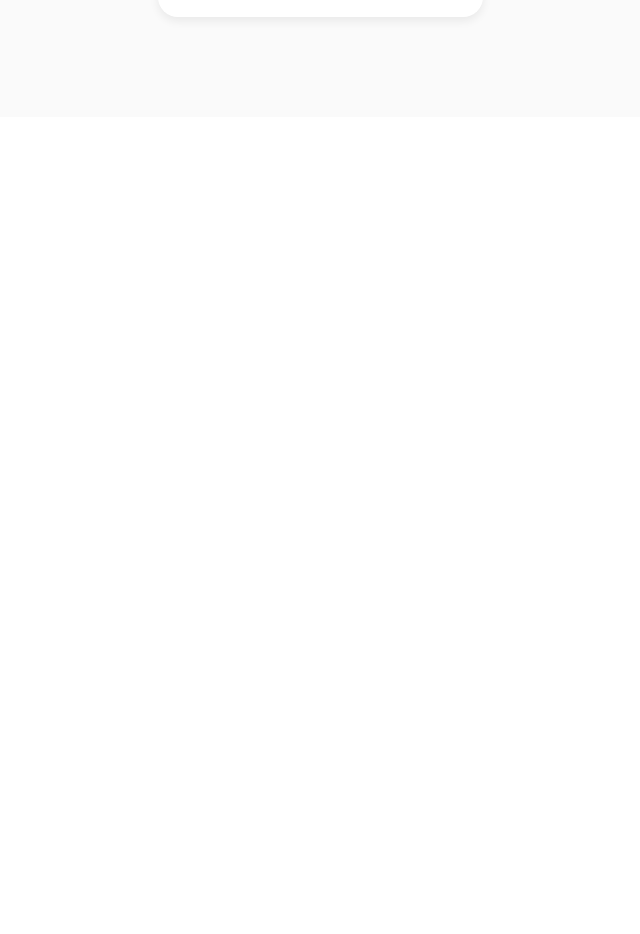
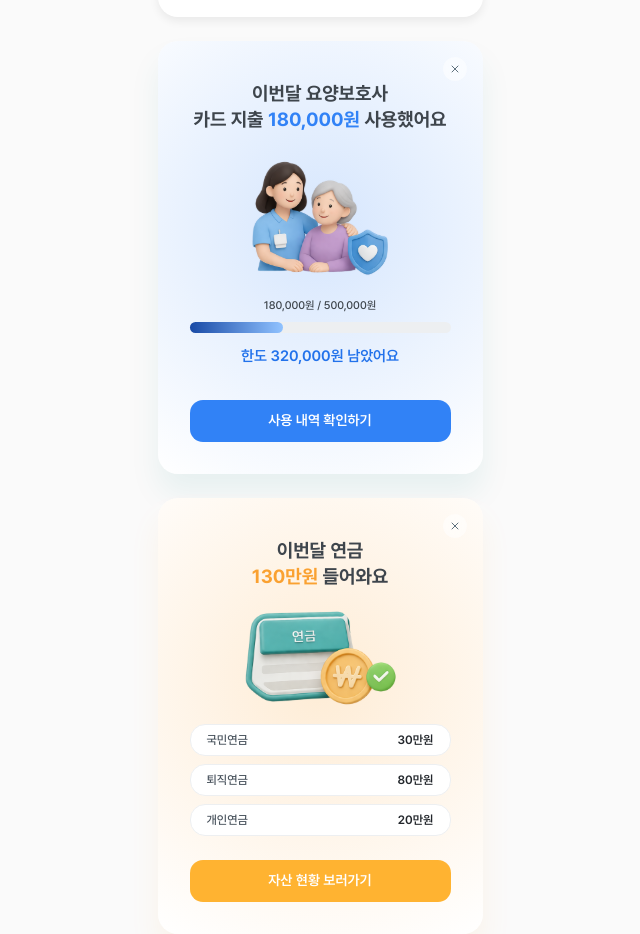
Before and after one commit to HanaroCare/hanaro-care-main, a Next.js app in the folder client/: page / in a window 1280 px wide. Shown: the part 1518-2452 px from the top of the page, without its empty margins (320-960 px from the left). Before the commit the page ends 1635 px from the top, so only its background shows below. Built offline with nearby package versions, Linux system fonts and the light colour scheme.

Commit message:
HN-17-feat/메인 페이지 컴포넌트 추가

```diff
--- a/client/app/asset/component/BannerCard.tsx
+++ b/client/app/asset/component/BannerCard.tsx
@@ -5,12 +5,12 @@ import { AnimatePresence, motion } from 'framer-motion';
 import { X } from 'lucide-react';
 import Image from 'next/image';
 import { type ReactNode, useState } from 'react';
+import { NotificationButton } from './NotificationButton';
 
 type BannerCardProps = {
   title: ReactNode;
   buttonText: string;
   imageSrc: string;
-  isClosable?: boolean;
   onClick?: () => void;
 };
 
@@ -18,7 +18,6 @@ export function BannerCard({
   title,
   buttonText,
   imageSrc,
-  isClosable = false,
   onClick,
 }: BannerCardProps) {
   const [isVisible, setIsVisible] = useState(true);
@@ -38,7 +37,6 @@ export function BannerCard({
           border: '1px solid rgba(7, 101, 101, 0.1)',
         }}
       >
-        {isClosable && (
         <button
           type="button"
           onClick={(e) => {
@@ -47,10 +45,8 @@ export function BannerCard({
           }}
           className="absolute top-4 right-4 z-50 flex size-6 items-center justify-center rounded-full bg-white/50 outline-none backdrop-blur-sm transition-colors hover:bg-white"
         >
-            <X size={9} className="text-hana-black-500" />
+          <X size={12} className="text-hana-black-500" />
         </button>
-        )}
-
         <div className="pointer-events-none absolute top-3.5 right-2.5 h-34.75 w-34">
           <div className="absolute inset-0 rounded-full bg-hana-green-500/10 blur-3xl" />
           <Image
@@ -62,20 +58,13 @@ export function BannerCard({
             aria-hidden="true"
           />
         </div>
-
         <div className="relative z-10 space-y-5">
           <h2 className="whitespace-pre-line font-bold text-[19px] text-hana-black-800 leading-[1.3] tracking-tight">
             {title}
           </h2>
-          <motion.button
-            type="button"
-            whileHover={{ scale: 1.02, backgroundColor: '#007575' }}
-            whileTap={{ scale: 0.98 }}
-            onClick={onClick}
-            className="flex h-10.25 w-full items-center justify-center rounded-[13px] bg-hana-green-700 font-semibold text-[14px] text-white shadow-[0_8px_16px_rgba(0,132,133,0.1)] transition-colors"
-          >
+          <NotificationButton variant="green" onClick={onClick}>
             {buttonText}
-          </motion.button>
+          </NotificationButton>
         </div>
       </motion.div>
     </AnimatePresence>
--- /dev/null
+++ b/client/app/asset/component/LivingExpenseCard.tsx
@@ -0,0 +1,47 @@
+'use client';
+
+import Image from 'next/image';
+import { NotificationButton } from './NotificationButton';
+import { NotificationCardWrapper } from './NotificationCardWrapper';
+
+type LivingExpenseCardProps = {
+  overAmount?: number;
+  onClick?: () => void;
+};
+
+export function LivingExpenseCard({
+  overAmount = 800000,
+  onClick,
+}: LivingExpenseCardProps) {
+  return (
+    <NotificationCardWrapper
+      gradientColor="#F04452"
+      shadowColor="rgba(240,68,82,0.08)"
+    >
+      <h2 className="whitespace-pre-line text-center font-bold text-[19px] text-hana-black-800 leading-[26px]">
+        이번달 생활비 예산보다{'\n'}
+        <span className="text-hana-red-500">
+          {(overAmount / 10000).toLocaleString()}만원
+        </span>
+        을 더 사용했어요
+      </h2>
+
+      <div className="mt-6 mb-4">
+        <Image
+          src="/images/asset/payment.svg"
+          alt=""
+          width={133}
+          height={133}
+          aria-hidden="true"
+          priority
+        />
+      </div>
+
+      <div className="mt-4 w-full">
+        <NotificationButton variant="red" onClick={onClick}>
+          자산 현황 보러가기
+        </NotificationButton>
+      </div>
+    </NotificationCardWrapper>
+  );
+}
--- /dev/null
+++ b/client/app/asset/component/MedicalBillCard.tsx
@@ -0,0 +1,77 @@
+'use client';
+
+import { motion } from 'framer-motion';
+import Image from 'next/image';
+import { NotificationButton } from './NotificationButton';
+import { NotificationCardWrapper } from './NotificationCardWrapper';
+
+type MedicalBillCardProps = {
+  usedAmount?: number;
+  totalLimit?: number;
+  onClick?: () => void;
+};
+
+export function MedicalBillCard({
+  usedAmount = 180000,
+  totalLimit = 500000,
+  onClick,
+}: MedicalBillCardProps) {
+  const remainingAmount = totalLimit - usedAmount;
+  const progressPercent = (usedAmount / totalLimit) * 100;
+
+  return (
+    <NotificationCardWrapper
+      gradientColor="#3182f6"
+      shadowColor="rgba(0,132,133,0.08)"
+    >
+      <h2 className="whitespace-pre-line text-center font-bold text-[19px] text-hana-black-800 leading-[26px]">
+        이번달 요양보호사{'\n'}카드 지출{' '}
+        <span className="text-hana-blue-500">
+          {usedAmount.toLocaleString()}원
+        </span>{' '}
+        사용했어요
+      </h2>
+
+      <div className="mt-6 mb-4">
+        <Image
+          src="/images/asset/care-giver-payment.svg"
+          alt=""
+          width={153}
+          height={125}
+          aria-hidden="true"
+          priority
+        />
+      </div>
+
+      <div className="w-full space-y-2">
+        <div className="flex justify-center">
+          <span className="font-medium text-[11px] text-hana-black-800">
+            {usedAmount.toLocaleString()}원 / {totalLimit.toLocaleString()}원
+          </span>
+        </div>
+        <div className="h-[11px] w-full rounded-full bg-hana-silver-100">
+          <motion.div
+            initial={{ width: 0 }}
+            animate={{ width: `${progressPercent}%` }}
+            transition={{ duration: 1, ease: 'easeOut' }}
+            className="h-full rounded-full"
+            style={{
+              background: 'linear-gradient(90deg, #194AA6 0%, #90C2FF 100%)',
+            }}
+          />
+        </div>
+        <div className="flex justify-center pt-1">
+          <span className="font-semibold text-[15px] text-hana-blue-600">
+            한도 {remainingAmount.toLocaleString()}원 남았어요
+          </span>
+        </div>
+      </div>
+
+      <div className="mt-8 w-full">
+        <NotificationButton variant="blue" onClick={onClick}>
+          사용 내역 확인하기
+        </NotificationButton>
+      </div>
+    </NotificationCardWrapper>
+  );
+}
--- /dev/null
+++ b/client/app/asset/component/NotificationButton.tsx
@@ -0,0 +1,47 @@
+'use client';
+
+type ButtonVariant = 'blue' | 'green' | 'yellow' | 'red';
+
+type NotificationButtonProps = {
+  onClick?: () => void;
+  children: React.ReactNode;
+  variant: ButtonVariant;
+};
+
+const BUTTON_STYLES: Record<ButtonVariant, { base: string; shadow: string }> = {
+  blue: {
+    base: 'bg-hana-blue-500 hover:bg-hana-blue-600',
+    shadow: '0_10px_4px_rgba(144,194,255,0.33)',
+  },
+  green: {
+    base: 'bg-hana-green-700 hover:bg-hana-green-800',
+    shadow: '0_8px_16px_rgba(0,132,133,0.1)',
+  },
+  yellow: {
+    base: 'bg-hana-yellow-600 hover:bg-hana-yellow-700',
+    shadow: '0_10px_4px_rgba(250,161,49,0.2)',
+  },
+  red: {
+    base: 'bg-hana-red-500 hover:bg-hana-red-600',
+    shadow: '0_10px_4px_rgba(240,68,82,0.2)',
+  },
+};
+
+export function NotificationButton({
+  onClick,
+  children,
+  variant,
+}: NotificationButtonProps) {
+  const { base, shadow } = BUTTON_STYLES[variant];
+
+  return (
+    <button
+      type="button"
+      onClick={onClick}
+      className={`flex h-[42px] w-full items-center justify-center rounded-[13px] font-semibold text-[14px] text-white transition-colors ${base}`}
+      style={{ boxShadow: shadow }}
+    >
+      {children}
+    </button>
+  );
+}
--- /dev/null
+++ b/client/app/asset/component/NotificationCardWrapper.tsx
@@ -0,0 +1,49 @@
+'use client';
+
+import { X } from 'lucide-react';
+import { type ReactNode, useState } from 'react';
+
+type NotificationCardWrapperProps = {
+  children: ReactNode;
+  gradientColor: string;
+  shadowColor: string;
+};
+
+export function NotificationCardWrapper({
+  children,
+  gradientColor,
+  shadowColor,
+}: NotificationCardWrapperProps) {
+  const [isVisible, setIsVisible] = useState(true);
+
+  if (!isVisible) return null;
+
+  return (
+    <div
+      className="relative w-81.25 overflow-hidden rounded-[20px] bg-white"
+      style={{ boxShadow: `0 20px 30px ${shadowColor}` }}
+    >
+      {/* 그라디언트 배경 - z-0 */}
+      <div
+        className="absolute inset-0 z-0 opacity-20"
+        style={{
+          background: `radial-gradient(circle at 50% 43%, ${gradientColor} 0%, #ffffff 100%)`,
+        }}
+      />
+
+      {/* X 버튼 - z-10으로 그라디언트 위에 */}
+      <button
+        type="button"
+        onClick={() => setIsVisible(false)}
+        className="absolute top-4 right-4 z-10 flex size-6 items-center justify-center rounded-full bg-white/50 outline-none backdrop-blur-sm transition-colors hover:bg-white"
+      >
+        <X size={12} className="text-hana-black-500" />
+      </button>
+
+      {/* 컨텐츠 - z-10 */}
+      <div className="relative z-10 flex flex-col items-center p-8 pt-10">
+        {children}
+      </div>
+    </div>
+  );
+}
--- /dev/null
+++ b/client/app/asset/component/PensionCard.tsx
@@ -0,0 +1,72 @@
+'use client';
+
+import Image from 'next/image';
+import { NotificationButton } from './NotificationButton';
+import { NotificationCardWrapper } from './NotificationCardWrapper';
+
+type PensionItem = {
+  name: string;
+  amount: number;
+};
+
+type PensionCardProps = {
+  totalAmount?: number;
+  items?: PensionItem[];
+  onClick?: () => void;
+};
+
+export function PensionCard({
+  totalAmount = 1300000,
+  items = [
+    { name: '국민연금', amount: 300000 },
+    { name: '퇴직연금', amount: 800000 },
+    { name: '개인연금', amount: 200000 },
+  ],
+  onClick,
+}: PensionCardProps) {
+  return (
+    <NotificationCardWrapper
+      gradientColor="#FAA131"
+      shadowColor="rgba(255,161,49,0.08)"
+    >
+      <h2 className="whitespace-pre-line text-center font-bold text-[19px] text-hana-black-800 leading-[26px]">
+        이번달 연금{'\n'}
+        <span className="text-hana-yellow-700">
+          {(totalAmount / 10000).toLocaleString()}만원
+        </span>{' '}
+        들어와요
+      </h2>
+
+      <div className="mt-4 mb-4">
+        <Image
+          src="/images/asset/pension-incoming-day.svg"
+          alt=""
+          width={160}
+          height={102}
+          aria-hidden="true"
+          priority
+        />
+      </div>
+
+      <div className="mb-6 w-full space-y-2">
+        {items.map((item) => (
+          <div
+            key={item.name}
+            className="flex h-8 items-center justify-between rounded-[15px] border border-hana-silver-100 bg-white px-4"
+          >
+            <span className="font-medium text-[12px] text-hana-black-700">
+              {item.name}
+            </span>
+            <span className="font-semibold text-[12px] text-hana-black-900">
+              {(item.amount / 10000).toLocaleString()}만원
+            </span>
+          </div>
+        ))}
+      </div>
+
+      <NotificationButton variant="yellow" onClick={onClick}>
+        자산 현황 보러가기
+      </NotificationButton>
+    </NotificationCardWrapper>
+  );
+}
--- a/client/app/page.tsx
+++ b/client/app/page.tsx
@@ -3,6 +3,9 @@
 import { NavigationBar } from '@/components/NavigationBar';
 import { AssetDashboard } from './asset/component/AssetDashboard';
 import { BannerCard } from './asset/component/BannerCard';
+import { LivingExpenseCard } from './asset/component/LivingExpenseCard';
+import { MedicalBillCard } from './asset/component/MedicalBillCard';
+import { PensionCard } from './asset/component/PensionCard';
 import { RealAssetCard } from './asset/component/RealAssetCard';
 
 export default function Home() {
@@ -48,6 +51,10 @@ export default function Home() {
       </div>
       <NavigationBar />
       <RealAssetCard />
+      <MedicalBillCard />
+      <PensionCard />
+      <RealAssetCard />
+      <LivingExpenseCard />
     </div>
   );
 }
```
Lines whose indentation alone changed are shown as unchanged.
